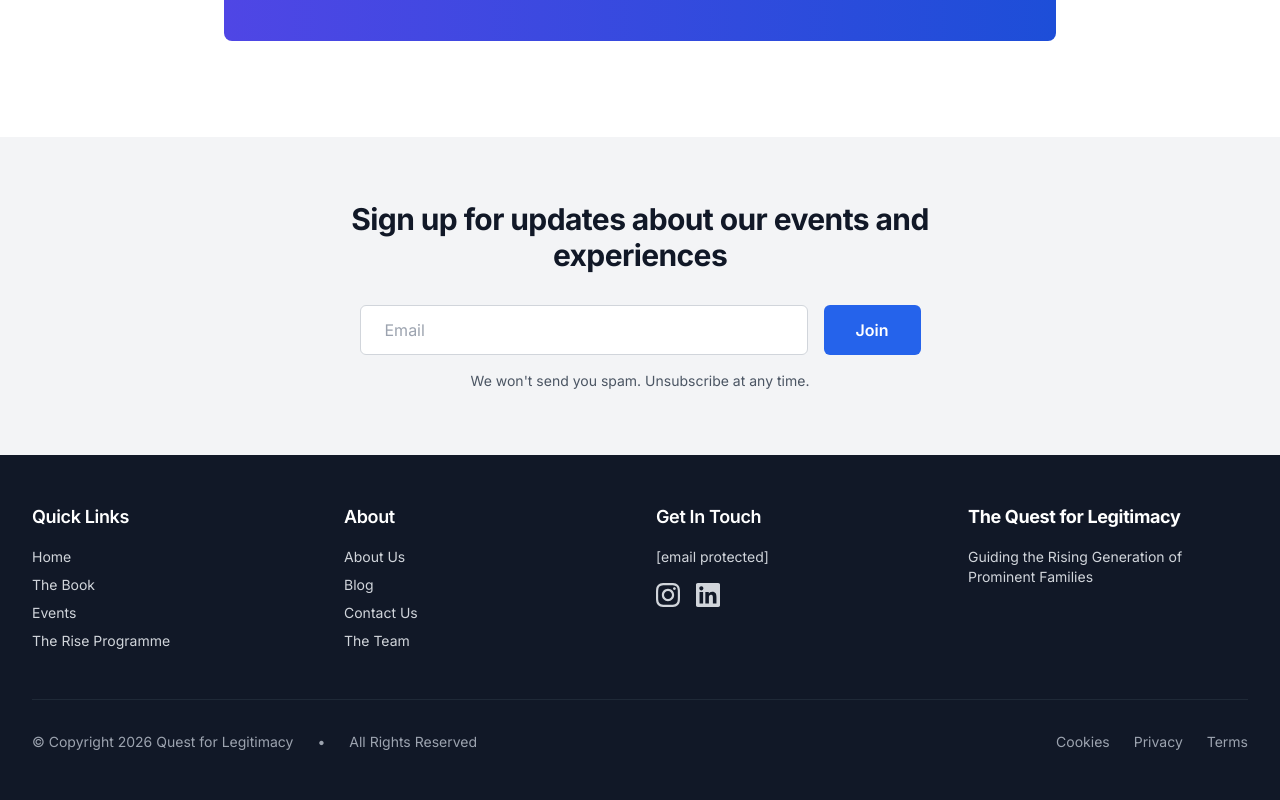
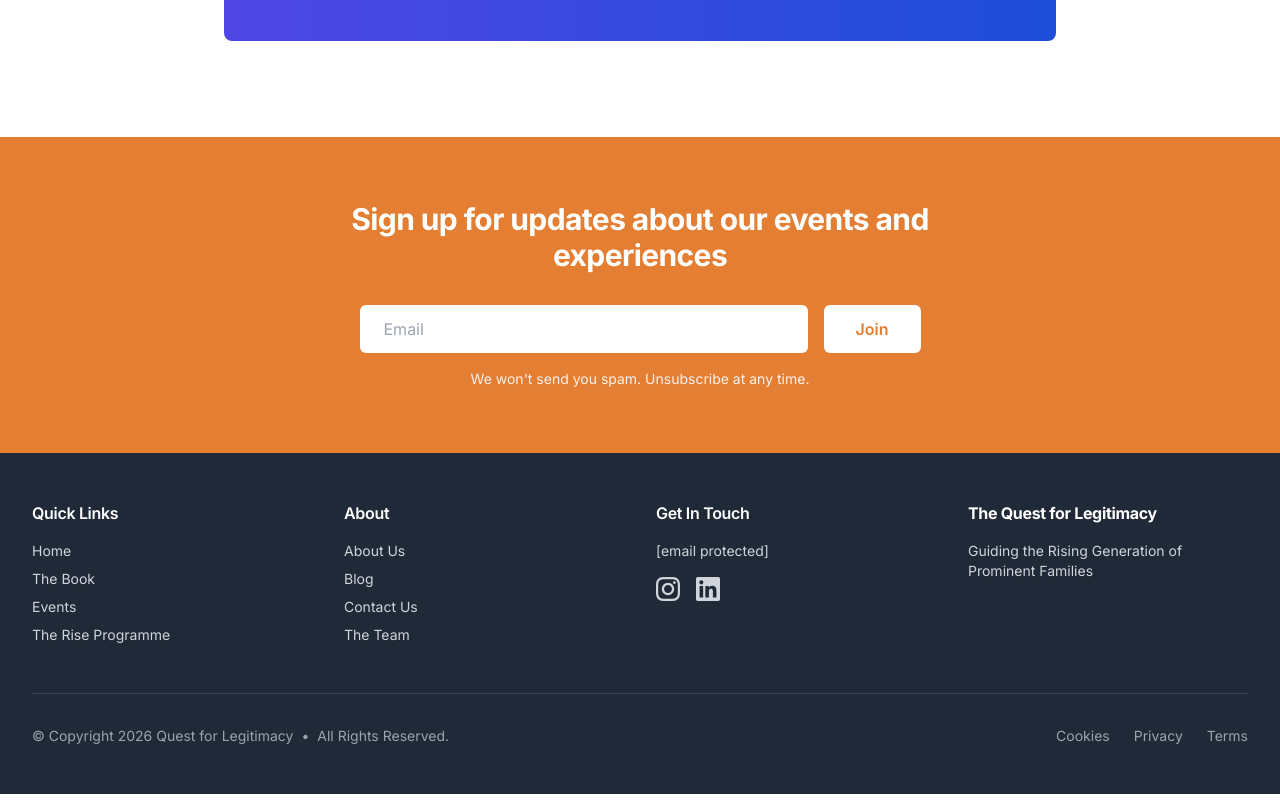
Before and after one commit to SwingPoint/Quest-for-legitimacy, a Next.js app: page /events in a window 1280 px wide. Shown: the part 2418-3218 px from the top of the page. Built offline with nearby package versions, Linux system fonts and the light colour scheme.

Commit message:
Update design to match original site - teal/orange colors, desert hero, proper layouts

```diff
--- a/app/globals.css
+++ b/app/globals.css
@@ -28,47 +28,17 @@
 }
 
 @layer components {
-  /* Hero Gradients matching original site */
-  .hero-gradient {
-    background: linear-gradient(135deg, #667eea 0%, #764ba2 100%);
+  /* Button Styles matching original site */
+  .btn-orange {
+    @apply px-6 py-3 bg-[#E37E33] text-white font-semibold rounded-md hover:bg-[#c2671e] transition-all duration-200 shadow-md hover:shadow-lg;
   }
 
-  .hero-gradient-blue {
-    background: linear-gradient(135deg, #4f46e5 0%, #6366f1 50%, #8b5cf6 100%);
+  .btn-teal {
+    @apply px-6 py-3 bg-[#3C5F5E] text-white font-semibold rounded-md hover:bg-[#2d4746] transition-all duration-200 shadow-md hover:shadow-lg;
   }
 
-  /* Image Placeholder Styles */
-  .image-placeholder {
-    @apply bg-gray-200 flex items-center justify-center text-gray-400 relative overflow-hidden;
-    background: linear-gradient(135deg, #f3f4f6 0%, #e5e7eb 100%);
-  }
-
-  .image-placeholder::before {
-    content: '';
-    @apply absolute inset-0 bg-gradient-to-br from-gray-100 to-gray-300 opacity-50;
-  }
-
-  .team-photo-placeholder {
-    @apply image-placeholder rounded-full;
-    aspect-ratio: 1;
-  }
-
-  /* Button Styles matching original */
-  .btn-primary {
-    @apply px-8 py-3 bg-indigo-600 text-white font-semibold rounded-lg hover:bg-indigo-700 transition-all duration-200 shadow-md hover:shadow-lg;
-  }
-
-  .btn-secondary {
-    @apply px-8 py-3 bg-white text-indigo-600 font-semibold rounded-lg hover:bg-gray-50 transition-all duration-200 border-2 border-indigo-600;
-  }
-
-  .btn-outline {
-    @apply px-8 py-3 border-2 border-white text-white font-semibold rounded-lg hover:bg-white hover:text-indigo-600 transition-all duration-200;
-  }
-
-  /* Card Styles */
-  .card {
-    @apply bg-white rounded-xl shadow-lg p-8 transition-transform duration-200 hover:scale-105;
+  .btn-outline-white {
+    @apply px-6 py-3 border-2 border-white text-white font-semibold rounded-md hover:bg-white hover:text-gray-900 transition-all duration-200;
   }
 
   /* Section Styles */
@@ -80,8 +50,12 @@
     @apply bg-gray-50 py-16 lg:py-24;
   }
 
-  .section-dark {
-    @apply bg-gray-900 text-white py-16 lg:py-24;
+  .section-teal {
+    @apply bg-[#3C5F5E] text-white py-16 lg:py-24;
+  }
+
+  .section-orange {
+    @apply bg-[#E37E33] text-white py-16 lg:py-24;
   }
 
   /* Typography */
--- a/components/Footer.tsx
+++ b/components/Footer.tsx
@@ -5,12 +5,12 @@ export default function Footer() {
   const currentYear = new Date().getFullYear();
 
   return (
-    <footer className="bg-gray-900 text-white">
+    <footer className="bg-gray-800 text-white">
       <div className="max-w-7xl mx-auto px-4 sm:px-6 lg:px-8 py-12">
         <div className="grid grid-cols-1 md:grid-cols-4 gap-8">
           {/* Column 1 - Quick Links */}
           <div>
-            <h4 className="font-semibold mb-4 text-lg">Quick Links</h4>
+            <h4 className="font-semibold mb-4 text-base">Quick Links</h4>
             <ul className="space-y-2 text-sm">
               <li>
                 <Link href="/" className="text-gray-300 hover:text-white transition-colors">
@@ -37,7 +37,7 @@ export default function Footer() {
 
           {/* Column 2 - About */}
           <div>
-            <h4 className="font-semibold mb-4 text-lg">About</h4>
+            <h4 className="font-semibold mb-4 text-base">About</h4>
             <ul className="space-y-2 text-sm">
               <li>
                 <Link href="/about/team" className="text-gray-300 hover:text-white transition-colors">
@@ -64,7 +64,7 @@ export default function Footer() {
 
           {/* Column 3 - Contact */}
           <div>
-            <h4 className="font-semibold mb-4 text-lg">Get In Touch</h4>
+            <h4 className="font-semibold mb-4 text-base">Get In Touch</h4>
             <p className="text-gray-300 text-sm mb-4">
               <a href={`mailto:${siteData.email}`} className="hover:text-white transition-colors">
                 {siteData.email}
@@ -98,7 +98,7 @@ export default function Footer() {
 
           {/* Column 4 - Brand */}
           <div>
-            <h3 className="text-lg font-bold mb-4">The Quest for Legitimacy</h3>
+            <h3 className="text-base font-bold mb-4">The Quest for Legitimacy</h3>
             <p className="text-gray-300 text-sm">
               Guiding the Rising Generation of Prominent Families
             </p>
@@ -106,12 +106,12 @@ export default function Footer() {
         </div>
 
         {/* Bottom bar */}
-        <div className="mt-12 pt-8 border-t border-gray-800">
+        <div className="mt-12 pt-8 border-t border-gray-700">
           <div className="flex flex-col md:flex-row justify-between items-center space-y-4 md:space-y-0 text-center md:text-left">
-            <div className="flex flex-col md:flex-row md:items-center space-y-2 md:space-y-0 md:space-x-6 text-sm text-gray-400">
+            <div className="flex flex-col md:flex-row md:items-center space-y-2 md:space-y-0 md:space-x-2 text-sm text-gray-400">
               <p>© Copyright {currentYear} Quest for Legitimacy</p>
               <p className="hidden md:block">•</p>
-              <p>All Rights Reserved</p>
+              <p>All Rights Reserved.</p>
             </div>
             <div className="flex flex-wrap justify-center md:justify-end space-x-6 text-sm">
               <Link href="/cookies" className="text-gray-400 hover:text-white transition-colors">
--- a/components/NewsletterSignup.tsx
+++ b/components/NewsletterSignup.tsx
@@ -19,9 +19,9 @@ export default function NewsletterSignup() {
   };
 
   return (
-    <section className="bg-gray-100 py-16">
+    <section className="bg-[#E37E33] py-16">
       <div className="max-w-3xl mx-auto px-4 sm:px-6 lg:px-8 text-center">
-        <h2 className="text-3xl font-bold text-gray-900 mb-4">
+        <h2 className="text-3xl font-bold text-white mb-8">
           Sign up for updates about our events and experiences
         </h2>
         <form onSubmit={handleSubmit} className="mt-8 flex flex-col sm:flex-row gap-4 justify-center">
@@ -31,21 +31,21 @@ export default function NewsletterSignup() {
             onChange={(e) => setEmail(e.target.value)}
             placeholder="Email"
             required
-            className="px-6 py-3 rounded-md border border-gray-300 focus:ring-2 focus:ring-blue-500 focus:border-transparent flex-1 max-w-md"
+            className="px-6 py-3 rounded-md border-0 focus:ring-2 focus:ring-white focus:outline-none flex-1 max-w-md text-gray-900"
             disabled={status === 'loading'}
           />
           <button
             type="submit"
             disabled={status === 'loading'}
-            className="px-8 py-3 bg-blue-600 text-white rounded-md font-semibold hover:bg-blue-700 transition-colors disabled:opacity-50"
+            className="px-8 py-3 bg-white text-[#E37E33] rounded-md font-semibold hover:bg-gray-100 transition-colors disabled:opacity-50"
           >
             {status === 'loading' ? 'Joining...' : 'Join'}
           </button>
         </form>
         {status === 'success' && (
-          <p className="mt-4 text-green-600 font-medium">Thank you for subscribing!</p>
+          <p className="mt-4 text-white font-medium">Thank you for subscribing!</p>
         )}
-        <p className="mt-4 text-sm text-gray-600">
+        <p className="mt-4 text-sm text-white/90">
           We won&apos;t send you spam. Unsubscribe at any time.
         </p>
       </div>
--- a/tailwind.config.js
+++ b/tailwind.config.js
@@ -8,29 +8,29 @@ module.exports = {
   theme: {
     extend: {
       colors: {
-        primary: {
-          50: '#f0f9ff',
-          100: '#e0f2fe',
-          200: '#bae6fd',
-          300: '#7dd3fc',
-          400: '#38bdf8',
-          500: '#0ea5e9',
-          600: '#0284c7',
-          700: '#0369a1',
-          800: '#075985',
-          900: '#0c4a6e',
+        teal: {
+          50: '#f0fdfa',
+          100: '#ccfbf1',
+          200: '#99f6e4',
+          300: '#5eead4',
+          400: '#2dd4bf',
+          500: '#14b8a6',
+          600: '#3C5F5E', // Main teal from original
+          700: '#2d4746',
+          800: '#1e3231',
+          900: '#0f1918',
         },
-        accent: {
-          50: '#faf5ff',
-          100: '#f3e8ff',
-          200: '#e9d5ff',
-          300: '#d8b4fe',
-          400: '#c084fc',
-          500: '#a855f7',
-          600: '#9333ea',
-          700: '#7e22ce',
-          800: '#6b21a8',
-          900: '#581c87',
+        orange: {
+          50: '#fff7ed',
+          100: '#ffedd5',
+          200: '#fed7aa',
+          300: '#fdba74',
+          400: '#fb923c',
+          500: '#E37E33', // Main orange from original
+          600: '#c2671e',
+          700: '#9a4e15',
+          800: '#7c3a11',
+          900: '#5c2c0d',
         },
       },
       fontFamily: {
```
Also changed, not shown: app/page.tsx (+49 -47 lines).
